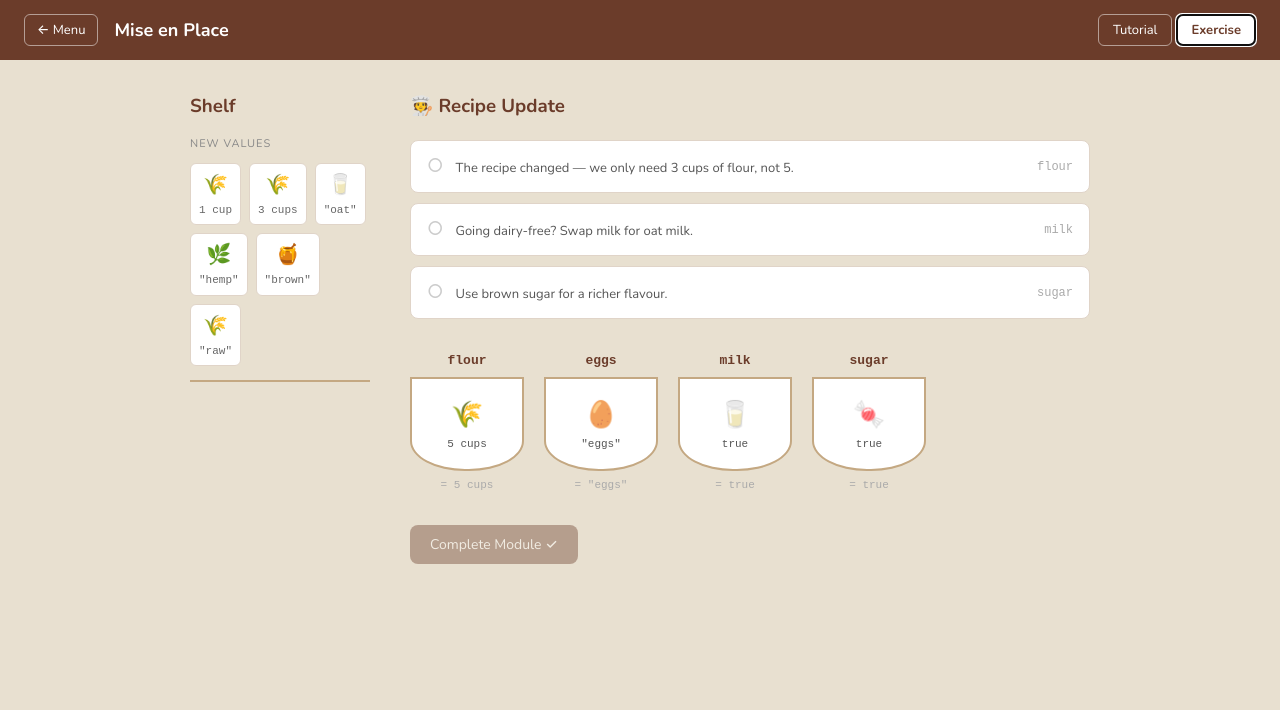
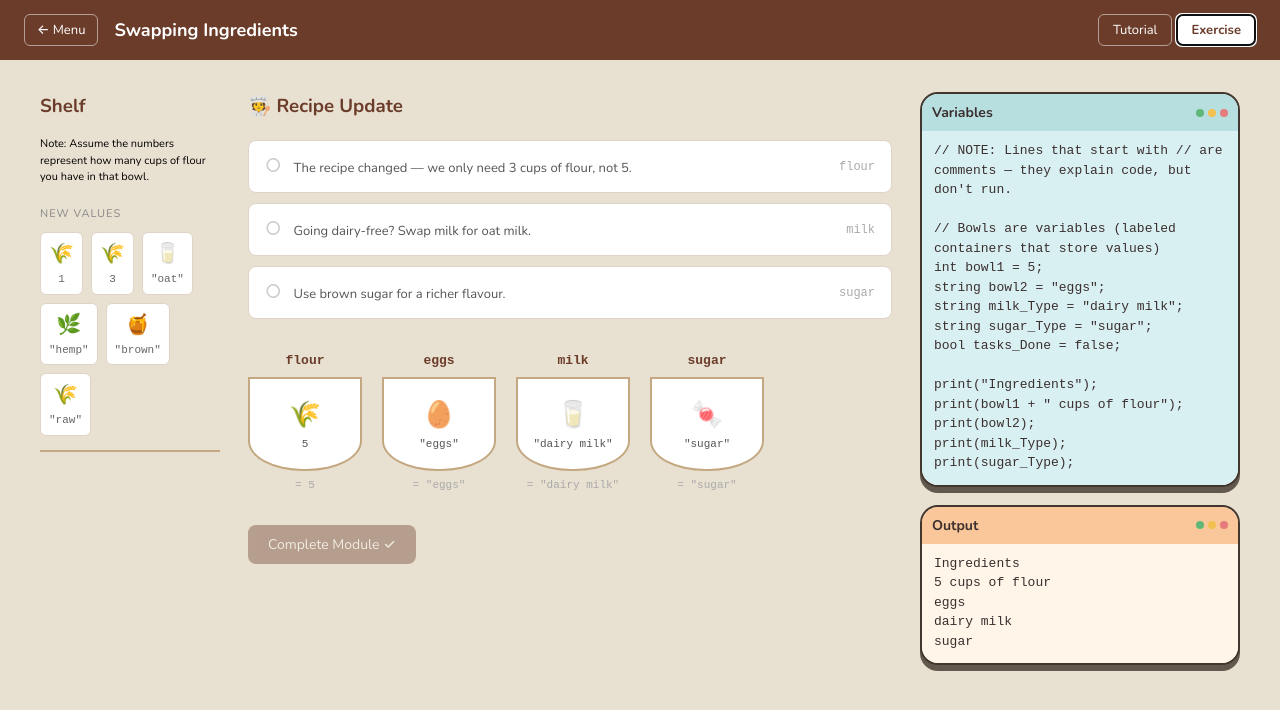
Before and after one commit to Isovyy/codelicious, a React (Vite) app: page /modules/mise-en-place in a window 1280 px wide. Both pictures are taken after a click on the button "Exercise". Shown: the top 710 px of the page. Built offline with nearby package versions, Linux system fonts and the light colour scheme.

Commit message:
module two modifications

```diff
--- a/src/modules/02-mise-en-place/index.jsx
+++ b/src/modules/02-mise-en-place/index.jsx
@@ -5,16 +5,16 @@ import ModuleShell from "../../components/ModuleShell";
 
 // Bowls arrive pre-filled from Module 1
 const INITIAL_BOWLS = {
-  flour: { emoji: "🌾", label: "5 cups", value: 5    },
+  flour: { emoji: "🌾", label: "5", value: 5 },
   eggs:  { emoji: "🥚", label: '"eggs"', value: "eggs" },
-  milk:  { emoji: "🥛", label: "true",   value: true  },
-  sugar: { emoji: "🍬", label: "true",   value: true  },
+  milk:  { emoji: "🥛", label: '"dairy milk"', value: "dairy milk" },
+  sugar: { emoji: "🍬", label: '"sugar"', value: "sugar" },
 };
 
 // New values on the shelf to drag from
 const SHELF = [
-  { id: "f1",    emoji: "🌾", label: "1 cup",   value: 1       },
-  { id: "f3",    emoji: "🌾", label: "3 cups",  value: 3       },
+  { id: "f1",    emoji: "🌾", label: "1",   value: 1       },
+  { id: "f3",    emoji: "🌾", label: "3",  value: 3       },
   { id: "oat",   emoji: "🥛", label: '"oat"',   value: "oat"   },
   { id: "hemp",  emoji: "🌿", label: '"hemp"',  value: "hemp"  },
   { id: "brown", emoji: "🍯", label: '"brown"', value: "brown" },
@@ -44,22 +44,23 @@ function Tutorial() {
   return (
     <div style={{ padding: "32px 28px", maxWidth: 760, margin: "0 auto" }}>
       <h2 style={{ color: "#6b3c2a", marginTop: 0, marginBottom: 8 }}>
-        🧺 Mise en Place
+        🧺 Swapping Ingredients
       </h2>
       <p style={{ color: "#555", marginBottom: 8 }}>
-        You've identified your ingredients. Now it's time to <strong>get organised</strong>.
+        You've identified your ingredients (aka Data Types). Now it's time to <strong>swap and update</strong> what each bowl is holding.
       </p>
       <p style={{ color: "#555", marginBottom: 32 }}>
-        <em>Mise en place</em> means "everything in its place." A <strong>variable</strong> is
-        a labeled bowl — it holds a value and remembers it. But the contents can be swapped
-        at any time. That's <strong>reassignment</strong>.
+        In this module we focus on <strong>swapping ingredients</strong>. A <strong>variable</strong> is
+        a labeled bowl — it holds a value and remembers it. Each bowl has a name, data type and value. When you drag a new value into a bowl,
+        you&apos;re replacing what was there before while keeping the same label. That&apos;s
+        called <strong>reassignment</strong>.
       </p>
 
       <div style={{ display: "flex", gap: 20, marginBottom: 36 }}>
         {[
-          { emoji: "🏷️", name: "Name",         desc: "The label on the bowl. Always the same — flour is flour." },
-          { emoji: "📦", name: "Value",         desc: "What's inside. Starts with one thing, can become anything." },
-          { emoji: "🔄", name: "Reassignment", desc: "Drop something new in — the old value is replaced. The name stays." },
+          { emoji: "🏷️", name: "Name",         desc: "The label on the bowl. Always the same, if you label the bowl 'flour', it will always be 'flour'." },
+          { emoji: "📦", name: "Value",         desc: "What's inside. Starts with one thing, but can change later on if its the same type of data. " },
+          { emoji: "🔄", name: "Reassignment", desc: "Drop something new in, the old value is replaced. The name of the bowl stays the same." },
         ].map(({ emoji, name, desc }) => (
           <div key={name} style={{ flex: 1, borderBottom: "2px solid #c4a882", paddingBottom: 16 }}>
             <div style={{ fontSize: 36, marginBottom: 8 }}>{emoji}</div>
@@ -80,7 +81,7 @@ function Tutorial() {
             <div style={{ fontSize: 11, color: "#aaa", marginBottom: 6 }}>before</div>
             <div style={{ width: 90, height: 70, borderRadius: "0 0 45px 45px / 0 0 24px 24px", border: "2px solid #c4a882", backgroundColor: "#fafafa", display: "flex", flexDirection: "column", alignItems: "center", justifyContent: "center", gap: 2 }}>
               <span style={{ fontSize: 20 }}>🌾</span>
-              <span style={{ fontSize: 11, fontFamily: "monospace", color: "#555" }}>5 cups</span>
+              <span style={{ fontSize: 11, fontFamily: "monospace", color: "#555" }}>5</span>
             </div>
             <code style={{ fontSize: 11, color: "#aaa", display: "block", marginTop: 4 }}>flour = 5</code>
           </div>
@@ -89,10 +90,10 @@ function Tutorial() {
 
           {/* New value */}
           <div style={{ textAlign: "center" }}>
-            <div style={{ fontSize: 11, color: "#aaa", marginBottom: 6 }}>drop in</div>
+            <div style={{ fontSize: 11, color: "#aaa", marginBottom: 6 }}>reassign new value</div>
             <div style={{ padding: "8px 12px", borderRadius: 8, border: "1px solid #e0d4c8", backgroundColor: "#fff", display: "inline-flex", flexDirection: "column", alignItems: "center", gap: 2 }}>
               <span style={{ fontSize: 20 }}>🌾</span>
-              <span style={{ fontSize: 11, fontFamily: "monospace", color: "#555" }}>3 cups</span>
+              <span style={{ fontSize: 11, fontFamily: "monospace", color: "#555" }}>3</span>
             </div>
           </div>
 
@@ -103,7 +104,7 @@ function Tutorial() {
             <div style={{ fontSize: 11, color: "#2e7d32", marginBottom: 6 }}>after</div>
             <div style={{ width: 90, height: 70, borderRadius: "0 0 45px 45px / 0 0 24px 24px", border: "2px solid #a5d6a7", backgroundColor: "#f1f8f2", display: "flex", flexDirection: "column", alignItems: "center", justifyContent: "center", gap: 2 }}>
               <span style={{ fontSize: 20 }}>🌾</span>
-              <span style={{ fontSize: 11, fontFamily: "monospace", color: "#2e7d32" }}>3 cups</span>
+              <span style={{ fontSize: 11, fontFamily: "monospace", color: "#2e7d32" }}>3</span>
             </div>
             <code style={{ fontSize: 11, color: "#2e7d32", display: "block", marginTop: 4 }}>flour = 3</code>
           </div>
@@ -116,6 +117,8 @@ function Tutorial() {
           </div>
         </div>
       </div>
+
+
 
       <button onClick={() => navigate("minigame")} style={btnStyle}>
         Set Up My Station →
@@ -166,20 +169,114 @@ function Bowl({ name, stored, onDrop }) {
   );
 }
 
+function CodeFrame({ title, children, variant = "code" }) {
+  const palette =
+    variant === "output"
+      ? {
+          shellBg: "#f6decc",
+          toolbarBg: "#f9c79a",
+          bodyBg: "#fff6e9",
+          titleColor: "#3B2F2F",
+        }
+      : {
+          shellBg: "#d9e3cf",
+          toolbarBg: "#b7dfe0",
+          bodyBg: "#d9f0f2",
+          titleColor: "#3B2F2F",
+        };
+
+  return (
+    <div
+      style={{
+        backgroundColor: palette.shellBg,
+        borderRadius: 18,
+        padding: 0,
+        boxShadow: "0 6px 0 rgba(65, 55, 47, 0.8)",
+        border: "2px solid #41372f",
+        marginBottom: 18,
+      }}
+    >
+      <div
+        style={{
+          display: "flex",
+          justifyContent: "space-between",
+          alignItems: "center",
+          padding: "8px 10px",
+          borderRadius: "16px 16px 0 0",
+          backgroundColor: palette.toolbarBg,
+          boxSizing: "border-box",
+        }}
+      >
+        <span
+          style={{
+            fontSize: 14,
+            fontWeight: 700,
+            color: palette.titleColor,
+          }}
+        >
+          {title}
+        </span>
+        <div style={{ display: "flex", gap: 4 }}>
+          <span style={{ width: 8, height: 8, borderRadius: "50%", backgroundColor: "#5fb878" }} />
+          <span style={{ width: 8, height: 8, borderRadius: "50%", backgroundColor: "#f2c14f" }} />
+          <span style={{ width: 8, height: 8, borderRadius: "50%", backgroundColor: "#e67b7b" }} />
+        </div>
+      </div>
+      <pre
+        style={{
+          margin: 0,
+          padding: "10px 12px 12px",
+          borderRadius: "0 0 16px 16px",
+          backgroundColor: palette.bodyBg,
+          fontFamily: "monospace",
+          fontSize: 13,
+          lineHeight: 1.5,
+          whiteSpace: "pre-wrap",
+          color: "#3B2F2F",
+        }}
+      >
+        {children}
+      </pre>
+    </div>
+  );
+}
+
 // --- Minigame ---
 function Minigame() {
   const navigate = useNavigate();
   const [bowls, setBowls]   = useState(INITIAL_BOWLS);
   const [history, setHistory] = useState([]);
+  const [typeError, setTypeError] = useState(null);
+
+  function typeNoun(t, plural) {
+    if (t === "number") return plural ? "integers" : "integer";
+    if (t === "string") return plural ? "strings" : "string";
+    if (t === "boolean") return plural ? "booleans" : "boolean";
+    return plural ? `${t}s` : t;
+  }
 
   function drop(bowlName, item) {
     const prev = bowls[bowlName];
+    const expectedType = typeof prev.value;
+    const incomingType = typeof item.value;
+
+    if (expectedType !== incomingType) {
+      const msg = `${typeNoun(expectedType, true)} cannot store ${typeNoun(incomingType, false)} values!`;
+      setTypeError(msg);
+      setHistory((h) => [
+        { bowl: bowlName, from: prev.label, to: item.label, ok: false, message: msg },
+        ...h,
+      ].slice(0, 8));
+      return;
+    }
+
+    setTypeError(null);
     setBowls((b) => ({
       ...b,
       [bowlName]: { emoji: item.emoji, label: item.label, value: item.value },
     }));
     setHistory((h) => [
-      { bowl: bowlName, from: prev.label, to: item.label },
+      { bowl: bowlName, from: prev.label, to: item.label, ok: true },
       ...h,
     ].slice(0, 8));
   }
@@ -192,15 +289,58 @@ function Minigame() {
   const taskDone = (t) => bowls[t.bowl].value === t.value;
   const allDone  = TASKS.every(taskDone);
 
+  function formatValue(v) {
+    if (typeof v === "string") return `"${v}"`;
+    if (typeof v === "boolean") return v ? "true" : "false";
+    if (typeof v === "number") return String(v);
+    if (v === null) return "null";
+    if (v === undefined) return "undefined";
+    return JSON.stringify(v);
+  }
+
+  function typeKeyword(v) {
+    if (typeof v === "number") return "int";
+    if (typeof v === "string") return "string";
+    if (typeof v === "boolean") return "bool";
+    return "var";
+  }
+
+  const codeTitle = "Variables";
+  const codeText = [
+    "// NOTE: Lines that start with // are comments — they explain code, but don't run.",
+    "",
+    "// Bowls are variables (labeled containers that store values)",
+    `int bowl1 = ${formatValue(bowls.flour.value)}; `,
+    `string bowl2 = ${formatValue(bowls.eggs.value)};`,
+    `${typeKeyword(bowls.milk.value)} milk_Type = ${formatValue(bowls.milk.value)};`,
+    `${typeKeyword(bowls.sugar.value)} sugar_Type = ${formatValue(bowls.sugar.value)};`,
+    `bool tasks_Done = ${allDone ? "true" : "false"};`,
+    "",
+    'print("Ingredients");',
+    'print(bowl1 + " cups of flour");',
+    "print(bowl2);",
+    "print(milk_Type);",
+    "print(sugar_Type);",
+  ].join("\n");
+
+  const outputText = [
+    "Ingredients",
+    `${formatValue(bowls.flour.value)} cups of flour`,
+    String(bowls.eggs.value),
+    String(bowls.milk.value),
+    String(bowls.sugar.value),
+  ].join("\n");
+
   return (
-    <div style={{ padding: "32px 28px", maxWidth: 900, margin: "0 auto" }}>
-      <div style={{ display: "flex", gap: 40, alignItems: "flex-start" }}>
+    <div style={{ padding: "32px 28px", maxWidth: 1200, margin: "0 auto" }}>
+      <div style={{ display: "flex", gap: 28, alignItems: "flex-start" }}>
 
         {/* ── Left: shelf + history ── */}
         <div style={{ width: 180, flexShrink: 0 }}>
           <h3 style={{ color: "#6b3c2a", marginTop: 0, marginBottom: 16 }}>
             Shelf
           </h3>
+          <div style={{ marginBottom: 20, color: "black",fontSize: 11 }}><p>Note: Assume the numbers represent how many cups of flour you have in that bowl.</p></div>
           <div style={{ borderBottom: "2px solid #c4a882", paddingBottom: 14, marginBottom: 20 }}>
             <div style={{ fontSize: 11, color: "#888", textTransform: "uppercase", letterSpacing: 1, marginBottom: 10 }}>
               New values
@@ -244,8 +384,16 @@ function Minigame() {
                     <div style={{ fontSize: 11, fontFamily: "monospace", color: "#555" }}>
                       <span style={{ textDecoration: "line-through", color: "#bbb" }}>{h.from}</span>
                       {" → "}
-                      <span style={{ color: "#2e7d32" }}>{h.to}</span>
+                      <span style={{ color: h.ok ? "#2e7d32" : "#b91c1c" }}>
+                        {h.to}
+                        {!h.ok ? " (rejected)" : ""}
+                      </span>
                     </div>
+                    {!h.ok && (
+                      <div style={{ fontSize: 11, color: "#b91c1c", marginTop: 2 }}>
+                        {h.message}
+                      </div>
+                    )}
                   </div>
                 ))}
               </div>
@@ -253,8 +401,8 @@ function Minigame() {
           )}
         </div>
 
-        {/* ── Right: tasks + bowls ── */}
-        <div style={{ flex: 1 }}>
+        {/* ── Middle: tasks + bowls ── */}
+        <div style={{ flex: 1, minWidth: 420 }}>
           <h3 style={{ color: "#6b3c2a", marginTop: 0, marginBottom: 20 }}>
             🧑‍🍳 Recipe Update
           </h3>
@@ -304,6 +452,7 @@ function Minigame() {
             </p>
           )}
 
+          <div style={{ display: "flex", alignItems: "center", gap: 12 }}>
             <button
               onClick={() => { completeModule(2); navigate("/"); }}
               disabled={!allDone}
@@ -311,6 +460,36 @@ function Minigame() {
             >
               Complete Module ✓
             </button>
+
+            {typeError && (
+              <div
+                role="alert"
+                style={{
+                  marginLeft: "auto",
+                  backgroundColor: "#fff7ed",
+                  border: "1px solid #fdba74",
+                  color: "#9a3412",
+                  padding: "10px 12px",
+                  borderRadius: 8,
+                  fontSize: 13,
+                  lineHeight: 1.4,
+                  maxWidth: 360,
+                }}
+              >
+                {typeError}
+              </div>
+            )}
+          </div>
+        </div>
+
+        {/* ── Code column ── */}
+        <div style={{ width: 320, flexShrink: 0 }}>
+          <CodeFrame title={codeTitle} variant="code">
+            {codeText}
+          </CodeFrame>
+          <CodeFrame title="Output" variant="output">
+            {outputText}
+          </CodeFrame>
         </div>
 
       </div>
@@ -322,7 +501,7 @@ function Minigame() {
 export default function MiseEnPlaceModule() {
   return (
     <div style={{ minHeight: "100vh", backgroundColor: "#e8e0d0" }}>
-      <ModuleShell title="Mise en Place" baseRoute="/modules/mise-en-place" />
+      <ModuleShell title="Swapping Ingredients" baseRoute="/modules/mise-en-place" />
       <Routes>
         <Route index element={<Tutorial />} />
         <Route path="minigame" element={<Minigame />} />
--- a/src/modules/03-instant-spices/index.jsx
+++ b/src/modules/03-instant-spices/index.jsx
@@ -153,16 +153,20 @@ function Minigame() {
       <h2 style={{ color: "#6b3c2a", marginTop: 0, marginBottom: 24 }}>
         🥞 Pancake Kitchen
       </h2>
+      <p style={{ color: "#3B2F2F", marginTop: 0, marginBottom: 20, fontSize: 14, lineHeight: 1.5 }}>
+        Here, each bowl represents a <strong>variable</strong> that stores a specific value (like <code>3 cups</code> or <code>&quot;brown&quot;</code>).
+        You&apos;ll combine these variable bowls and feed them into different functions to see how the results change.
+      </p>
 
       <div style={{ display: "flex", gap: 16, alignItems: "flex-start" }}>
 
         {/* ── Bowls from Module 2 ── */}
         <div style={{ ...colStyle, width: 200, flexShrink: 0 }}>
-          <div style={{ fontSize: 11, color: "#aaa", textTransform: "uppercase", letterSpacing: 1, marginBottom: 4 }}>
+          <div style={{ fontSize: 11, color: "#3B2F2F", textTransform: "uppercase", letterSpacing: 1, marginBottom: 4 }}>
             Your Bowls
           </div>
-          <div style={{ fontSize: 11, color: "#bbb", marginBottom: 16, fontStyle: "italic" }}>
-            from Swapping Ingredients
+          <div style={{ fontSize: 11, color: "#555", marginBottom: 16, fontStyle: "italic" }}>
+            The variables from the "Swapping Ingredients" module
           </div>
           <div style={{ display: "flex", flexDirection: "column", gap: 16 }}>
             {BOWLS.map((item) => (
@@ -214,10 +218,10 @@ function Minigame() {
 
         {/* ── Mixing Bowl ── */}
         <div style={{ ...colStyle, flex: 2 }}>
-          <div style={{ fontSize: 11, color: "#aaa", textTransform: "uppercase", letterSpacing: 1, marginBottom: 4 }}>
+          <div style={{ fontSize: 11, color: "#3B2F2F", textTransform: "uppercase", letterSpacing: 1, marginBottom: 4 }}>
             Mixing Bowl
           </div>
-          <div style={{ fontSize: 11, color: "#bbb", marginBottom: 12, fontFamily: "monospace" }}>
+          <div style={{ fontSize: 11, color: "#555", marginBottom: 12, fontFamily: "monospace" }}>
             parameters
           </div>
 
@@ -234,7 +238,7 @@ function Minigame() {
             alignItems: "flex-start",
           }}>
             {bowl.length === 0 && (
-              <span style={{ fontSize: 12, color: "#ccc", fontStyle: "italic" }}>
+              <span style={{ fontSize: 12, color: "#7a5a3a", fontStyle: "italic" }}>
                 click ingredients to add them →
               </span>
             )}
@@ -257,14 +261,14 @@ function Minigame() {
               >
                 <span style={{ fontSize: 16 }}>{item.emoji}</span>
                 <code style={{ color: "#6b3c2a", fontSize: 12 }}>{item.name}</code>
-                <span style={{ color: "#bbb", fontSize: 11 }}>= {item.varLabel}</span>
+                <span style={{ color: "#555", fontSize: 11 }}>= {item.varLabel}</span>
               </button>
             ))}
           </div>
 
           {/* Technique picker */}
           <div style={{ marginBottom: 16 }}>
-            <div style={{ fontSize: 12, color: "#888", marginBottom: 8 }}>Technique (function):</div>
+            <div style={{ fontSize: 12, color: "#3B2F2F", marginBottom: 8 }}>Technique (function):</div>
             <div style={{ display: "flex", flexDirection: "column", gap: 6 }}>
               {TECHNIQUES.map(({ id, label, desc }) => (
                 <label
@@ -288,7 +292,7 @@ function Minigame() {
                     style={{ accentColor: "#6b3c2a" }}
                   />
                   <code style={{ fontSize: 13, color: "#6b3c2a" }}>{label}</code>
-                  <span style={{ fontSize: 12, color: "#aaa" }}>— {desc}</span>
+                  <span style={{ fontSize: 12, color: "#555" }}>— {desc}</span>
                 </label>
               ))}
             </div>
@@ -311,10 +315,10 @@ function Minigame() {
 
         {/* ── Result ── */}
         <div style={{ ...colStyle, width: 200, flexShrink: 0 }}>
-          <div style={{ fontSize: 11, color: "#aaa", textTransform: "uppercase", letterSpacing: 1, marginBottom: 4 }}>
+          <div style={{ fontSize: 11, color: "#3B2F2F", textTransform: "uppercase", letterSpacing: 1, marginBottom: 4 }}>
             Result
           </div>
-          <div style={{ fontSize: 11, color: "#bbb", marginBottom: 12, fontStyle: "italic" }}>
+          <div style={{ fontSize: 11, color: "#555", marginBottom: 12, fontStyle: "italic" }}>
             return value
           </div>
 
@@ -349,7 +353,7 @@ function Minigame() {
               )}
             </>
           ) : (
-            <div style={{ color: "#ccc", fontSize: 13, textAlign: "center", marginTop: 24, lineHeight: 1.6 }}>
+            <div style={{ color: "#7a5a3a", fontSize: 13, textAlign: "center", marginTop: 24, lineHeight: 1.6 }}>
               Add ingredients and cook to see the return value
             </div>
           )}
```
Lines whose indentation alone changed are shown as unchanged.
